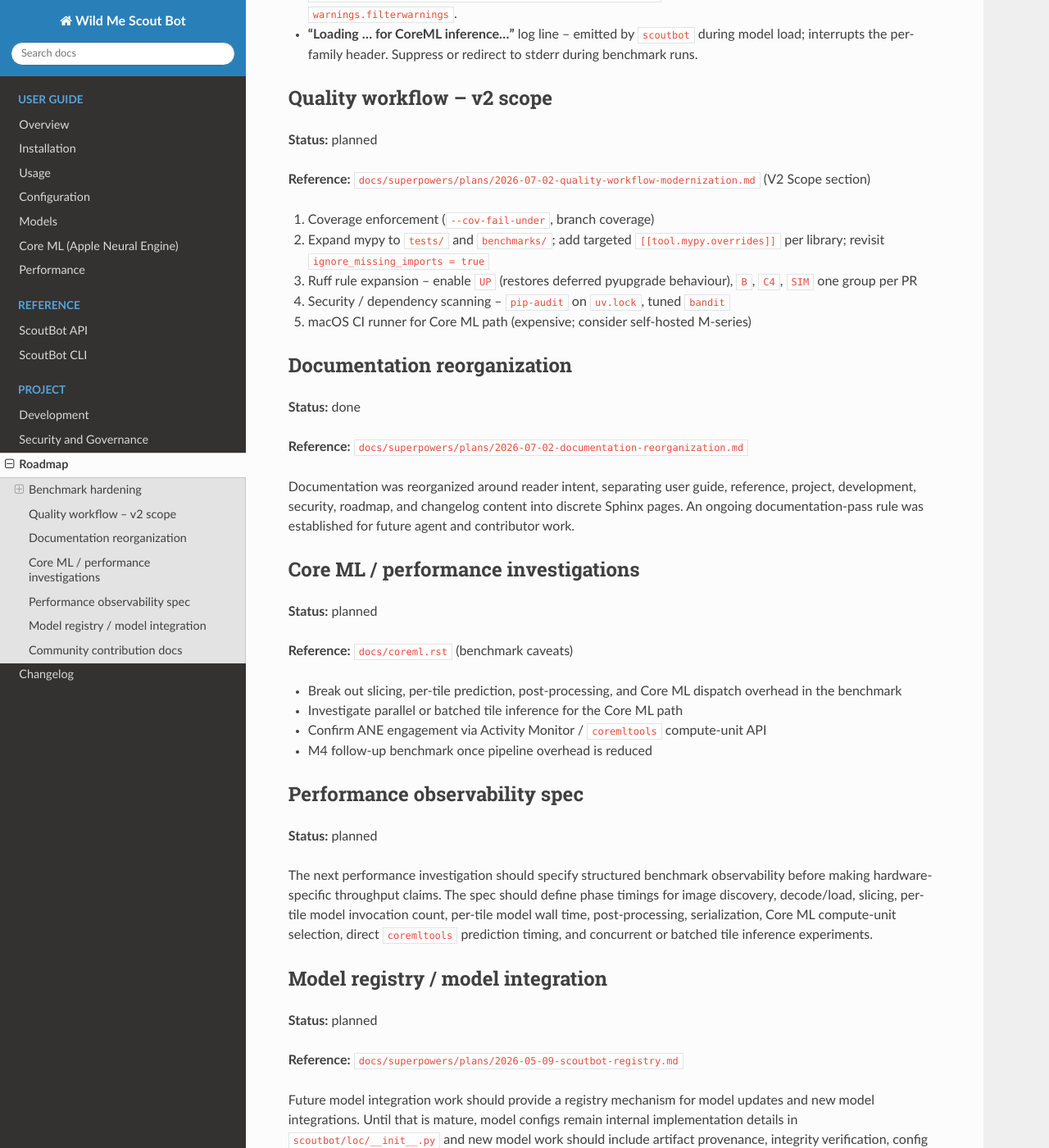
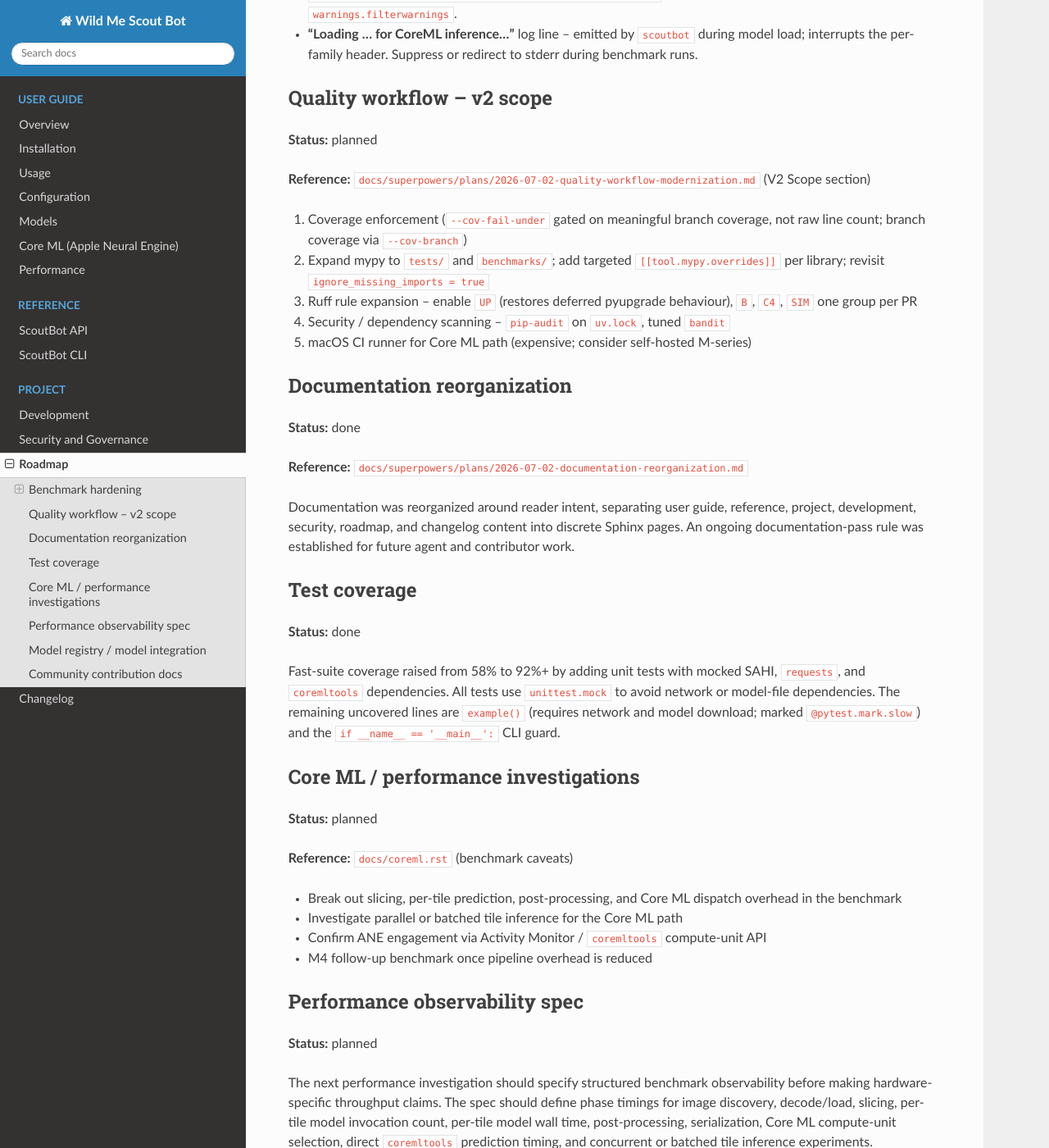
Before and after one commit to SurveyTools/scoutbot-two, a Sphinx documentation site: the page built from docs/roadmap.rst, in a window 1280 px wide and 1400 px high, scrolled down 780 px. Shown: the whole window at 82% size. Built offline with Sphinx 7.4.7 and the Read the Docs theme 3.1.0, drawn with Linux system fonts in a browser that asks for light colours; formulas are drawn with MathJax 3.

Commit message:
Document updated test coverage.

```diff
--- a/CHANGELOG.rst
+++ b/CHANGELOG.rst
@@ -18,6 +18,8 @@ Unreleased
 * Raised declared Python support to ``>=3.10,<3.13``.
 * Reorganized documentation around reader roles, with separate installation, usage,
   configuration, model, performance, development, security, roadmap, API, and CLI pages.
+* Raised fast-suite test coverage from 58% to 92%+ by adding unit tests with mocked
+  SAHI, requests, and coremltools dependencies.
 
 Version 0.2.0
 -------------
--- a/docs/roadmap.rst
+++ b/docs/roadmap.rst
@@ -48,7 +48,8 @@ Quality workflow -- v2 scope
 **Reference:** ``docs/superpowers/plans/2026-07-02-quality-workflow-modernization.md``
 (V2 Scope section)
 
-1. Coverage enforcement (``--cov-fail-under``, branch coverage)
+1. Coverage enforcement (``--cov-fail-under`` gated on meaningful branch coverage,
+   not raw line count; branch coverage via ``--cov-branch``)
 2. Expand mypy to ``tests/`` and ``benchmarks/``; add targeted
    ``[[tool.mypy.overrides]]`` per library; revisit ``ignore_missing_imports = true``
 3. Ruff rule expansion -- enable ``UP`` (restores deferred pyupgrade behaviour),
@@ -67,6 +68,17 @@ Documentation reorganization
 Documentation was reorganized around reader intent, separating user guide, reference, project,
 development, security, roadmap, and changelog content into discrete Sphinx pages. An ongoing
 documentation-pass rule was established for future agent and contributor work.
+
+Test coverage
+-------------
+
+**Status:** done
+
+Fast-suite coverage raised from 58% to 92%+ by adding unit tests with mocked SAHI,
+``requests``, and ``coremltools`` dependencies. All tests use ``unittest.mock`` to avoid
+network or model-file dependencies. The remaining uncovered lines are ``example()``
+(requires network and model download; marked ``@pytest.mark.slow``) and the
+``if __name__ == '__main__':`` CLI guard.
 
 Core ML / performance investigations
 ------------------------------------
```
Also changed, not shown: docs/development.rst (+12 -0 lines).
